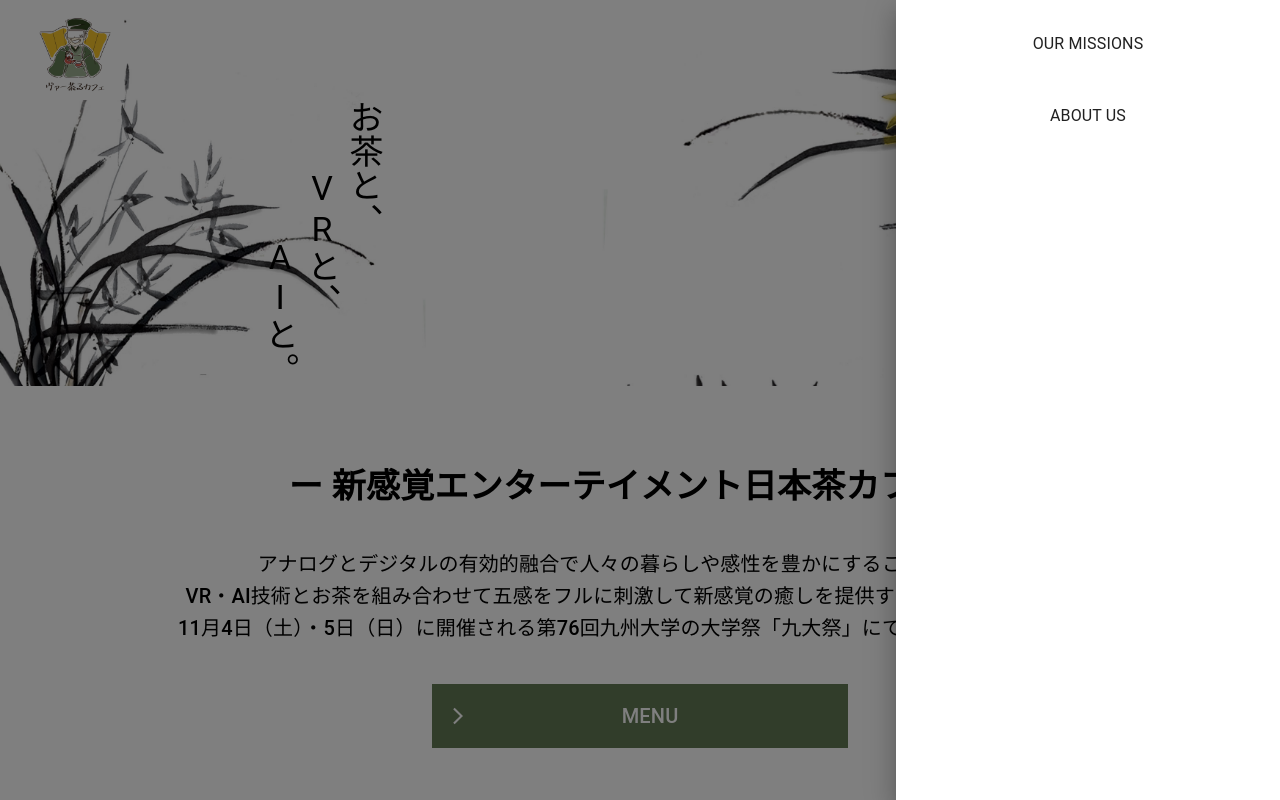
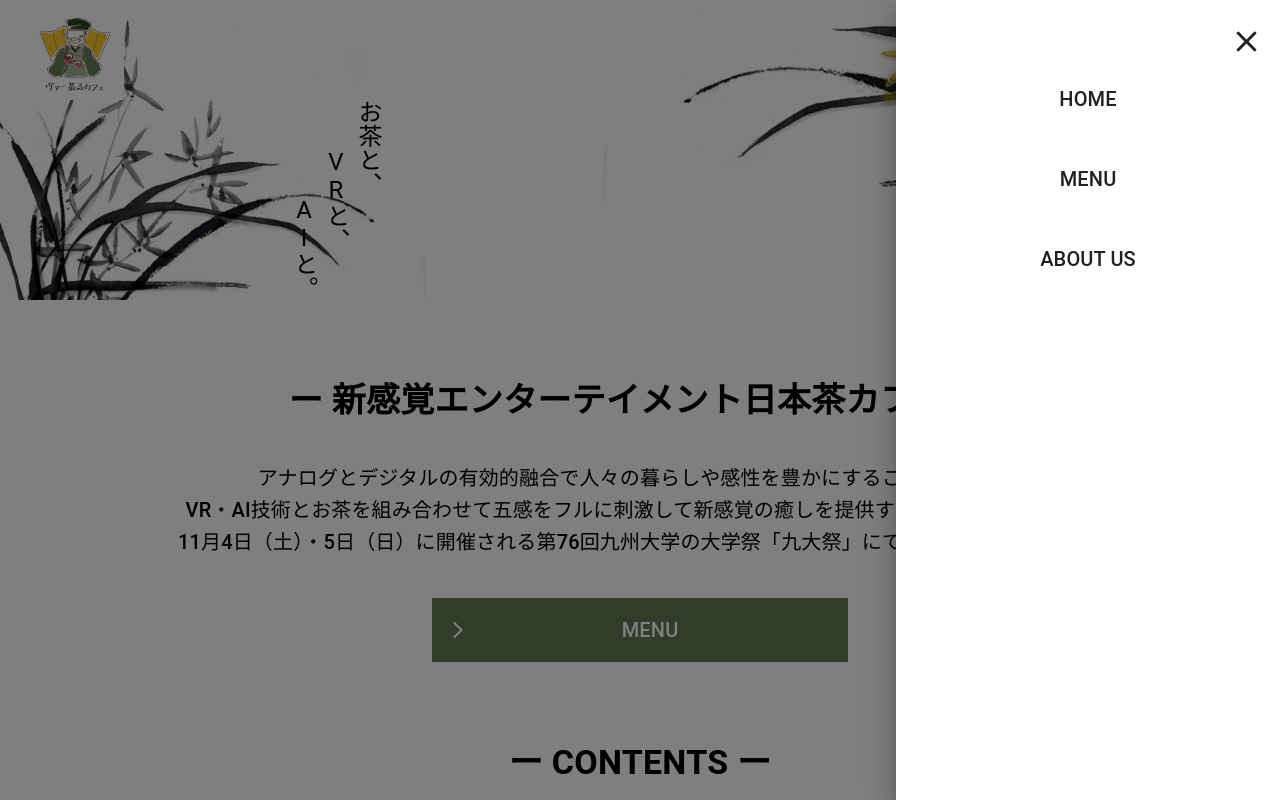
Before and after one commit to VRcafe/HomePage, a React (Create React App) app: page / in a window 1280 px wide. Both pictures are taken after a click on the button 1224 px from the left and 50 px from the top of the page. Shown: the top 800 px of the page. Built offline with nearby package versions, Linux system fonts and the light colour scheme.

Commit message:
mod: レイアウト修正

```diff
--- a/src/components/Header.tsx
+++ b/src/components/Header.tsx
@@ -1,32 +1,14 @@
 import React, { FC, useState } from 'react'
-import { AppBar, Toolbar, Slide, useScrollTrigger, Typography, Drawer, Button, List, ListItem } from '@mui/material'
+import { AppBar, Toolbar, Typography, Drawer, Button, List, ListItem } from '@mui/material'
 import MenuIcon from '@mui/icons-material/Menu'
 import { useNavigate } from 'react-router-dom'
-
-interface Props {
-  window?: () => Window
-  children: React.ReactElement
-}
-
-const HideOnScroll: FC<Props> = (props) => {
-  const { window, children } = props
-  const trigger = useScrollTrigger({
-    target: window ? window() : undefined,
-  })
-
-  return (
-    <Slide appear={false} direction="down" in={!trigger}>
-      {children}
-    </Slide>
-  )
-}
+import CloseIcon from '@mui/icons-material/Close'
 
 export const Header: FC = () => {
   const [isDrawerOpen, setIsDrawerOpen] = useState(false)
   const navigate = useNavigate()
   return (
     <>
-      <HideOnScroll>
       <AppBar position="static" style={{ backgroundColor: 'transparent', boxShadow: 'none' }}>
         <Toolbar>
           <img src="/images/logo.png" height={100} width={100} alt="" />
@@ -36,6 +18,20 @@ export const Header: FC = () => {
           </Button>
           <Drawer anchor="right" open={isDrawerOpen} onClose={() => setIsDrawerOpen(false)}>
             <List sx={{ width: '30vw' }}>
+              <CloseIcon
+                fontSize="large"
+                sx={{
+                  float: 'right',
+                  marginTop: 2,
+                  marginRight: 2,
+                  ':hover': {
+                    transitionTimingFunction: 'ease',
+                    transitionDuration: '0.5s',
+                    transform: 'scale(1.2, 1.2)',
+                  },
+                }}
+                onClick={() => setIsDrawerOpen(false)}
+              />
               <ListItem
                 sx={{
                   display: 'inline-block',
@@ -45,10 +41,25 @@ export const Header: FC = () => {
                     transform: 'scale(1.2, 1.2)',
                   },
                 }}
-                  onClick={() => navigate('/missions')}
+                onClick={() => navigate('/')}
               >
-                  <Typography align="center" marginBlock={2}>
-                    OUR MISSIONS
+                <Typography align="center" marginBlock={2} variant="h6">
+                  HOME
+                </Typography>
+              </ListItem>
+              <ListItem
+                sx={{
+                  display: 'inline-block',
+                  ':hover': {
+                    transitionTimingFunction: 'ease',
+                    transitionDuration: '0.5s',
+                    transform: 'scale(1.2, 1.2)',
+                  },
+                }}
+                onClick={() => navigate('/menu')}
+              >
+                <Typography align="center" marginBlock={2} variant="h6">
+                  MENU
                 </Typography>
               </ListItem>
               <ListItem
@@ -61,7 +72,7 @@ export const Header: FC = () => {
                   },
                 }}
               >
-                  <Typography align="center" marginBlock={2} onClick={() => navigate('/introduction')}>
+                <Typography align="center" marginBlock={2} variant="h6" onClick={() => navigate('/introduction')}>
                   ABOUT US
                 </Typography>
               </ListItem>
@@ -69,7 +80,6 @@ export const Header: FC = () => {
           </Drawer>
         </Toolbar>
       </AppBar>
-      </HideOnScroll>
     </>
   )
 }
--- a/src/pages/index.tsx
+++ b/src/pages/index.tsx
@@ -15,7 +15,7 @@ const IndexPage: FC = () => {
     <>
       <Box
         sx={{
-          width: '100vw',
+          width: '100%',
           backgroundImage: 'url(/images/flower-back1042.jpg)',
           backgroundPosition: 'center',
           backgroundRepeat: 'no-repeat',
@@ -24,7 +24,7 @@ const IndexPage: FC = () => {
       >
         <Header />
 
-        <Typography width="30vw" variant="h4" style={{ writingMode: 'vertical-rl', textOrientation: 'upright' }}>
+        <Typography width="30%" variant="h5" style={{ writingMode: 'vertical-rl', textOrientation: 'upright' }}>
           {'お茶と、'}
           <br />
           {'　　VRと、'}
@@ -33,7 +33,7 @@ const IndexPage: FC = () => {
         </Typography>
       </Box>
       {/* --- 使命 --- */}
-      <Box component="section">
+      <Box component="section" margin={2}>
         <Typography align="center" variant="h4" sx={{ marginTop: 10, marginBottom: 5, fontWeight: 'bold' }}>
           ー 新感覚エンターテイメント日本茶カフェ ー
         </Typography>
@@ -55,7 +55,7 @@ const IndexPage: FC = () => {
           marginRight="auto"
           color="white"
           sx={{ background: '#627b54', ':hover': { backgroundColor: '#485A3E' } }}
-          onClick={() => navigate('/missions')}
+          onClick={() => navigate('/menu')}
         >
           <ArrowForwardIosIcon fontSize="small" />
           <Typography marginLeft="auto" marginRight="auto" variant="h6" color="white">
--- a/src/pages/introduction/representative.tsx
+++ b/src/pages/introduction/representative.tsx
@@ -6,15 +6,16 @@ const RepresentativePage: FC = () => {
   const matches: boolean = useMediaQuery('(min-width:1000px)')
   return (
     <>
-      <Box>
+      <Box margin={5}>
         <Header />
-        <Typography align="center" variant="h4">
-          代表紹介
+        <Typography align="center" variant="h4" fontWeight="bold">
+          ー 代表紹介 ー
         </Typography>
         <Box
           sx={{
             textAlign: 'center',
-            margin: 10,
+            marginTop: 10,
+            marginBottom: 10,
             backgroundPosition: 'center',
             backgroundRepeat: 'no-repeat',
             backgroundSize: 'cover',
@@ -22,7 +23,7 @@ const RepresentativePage: FC = () => {
         >
           <img src="/images/mokkun_front.jpg" alt="" style={{ width: '100%' }} />
         </Box>
-        <Box margin={10}>
+        <Box>
           {matches ? (
             <Box display="flex" gap={3}>
               <img src="/images/mokkun_side.jpg" alt="" style={{ width: '50%', flexShrink: 0 }} />
@@ -70,7 +71,7 @@ const RepresentativePage: FC = () => {
             </Box>
           )}
         </Box>
-        <Box margin={10} padding={10} bgcolor={'#f0e4bc'}>
+        <Box marginTop={10} padding={10} bgcolor={'#f0e4bc'}>
           <Typography
             variant="body1"
             style={{ textDecorationLine: 'underline', textUnderlineOffset: '10px', marginBottom: 20 }}
--- a/src/pages/introduction/viceRepresentative.tsx
+++ b/src/pages/introduction/viceRepresentative.tsx
@@ -6,15 +6,16 @@ const ViceRepresentativePage: FC = () => {
   const matches: boolean = useMediaQuery('(min-width:1000px)')
   return (
     <>
-      <Box>
+      <Box margin={5}>
         <Header />
-        <Typography align="center" variant="h4">
-          副代表紹介
+        <Typography align="center" variant="h4" fontWeight="bold">
+          ー 副代表紹介 ー
         </Typography>
         <Box
           sx={{
             textAlign: 'center',
-            margin: 10,
+            marginTop: 10,
+            marginBottom: 10,
             backgroundPosition: 'center',
             backgroundRepeat: 'no-repeat',
             backgroundSize: 'cover',
@@ -22,7 +23,7 @@ const ViceRepresentativePage: FC = () => {
         >
           <img src="/images/kato.jpg" alt="" style={{ width: '100%', height: '800px', objectFit: 'cover' }} />
         </Box>
-        <Box margin={10}>
+        <Box>
           {matches ? (
             <Box display="flex" gap={3}>
               <img
@@ -78,7 +79,7 @@ const ViceRepresentativePage: FC = () => {
             </Box>
           )}
         </Box>
-        <Box margin={10} padding={10} bgcolor={'#f0e4bc'}>
+        <Box marginTop={10} padding={10} bgcolor={'#f0e4bc'}>
           <Typography
             variant="body1"
             style={{ textDecorationLine: 'underline', textUnderlineOffset: '10px', marginBottom: 20 }}
--- a/src/pages/menu/detail.tsx
+++ b/src/pages/menu/detail.tsx
@@ -1,4 +1,4 @@
-import { Grid, ImageListItem, useMediaQuery } from '@mui/material'
+import { Grid, ImageListItem, Typography, useMediaQuery } from '@mui/material'
 import { Box } from '@mui/system'
 import React, { FC } from 'react'
 import { Header } from '../../components/Header'
@@ -8,6 +8,9 @@ const MenuPage: FC = () => {
   return (
     <>
       <Header />
+      <Typography align="center" variant="h4" fontWeight="bold">
+        ー MENU ー
+      </Typography>
       <Box margin={5} flexDirection="column">
         {matches ? (
           <Grid container justifyContent="space-around" flexWrap="nowrap" columnGap={2}>
@@ -23,7 +26,7 @@ const MenuPage: FC = () => {
             <ImageListItem style={{ width: '100%' }}>
               <img src="images/menu1.jpg" alt="" />
             </ImageListItem>
-            <ImageListItem style={{ width: '1000%' }}>
+            <ImageListItem style={{ width: '100%' }}>
               <img src="images/menu2.jpg" alt="" />
             </ImageListItem>
           </Grid>
```
Lines whose indentation alone changed are shown as unchanged.
